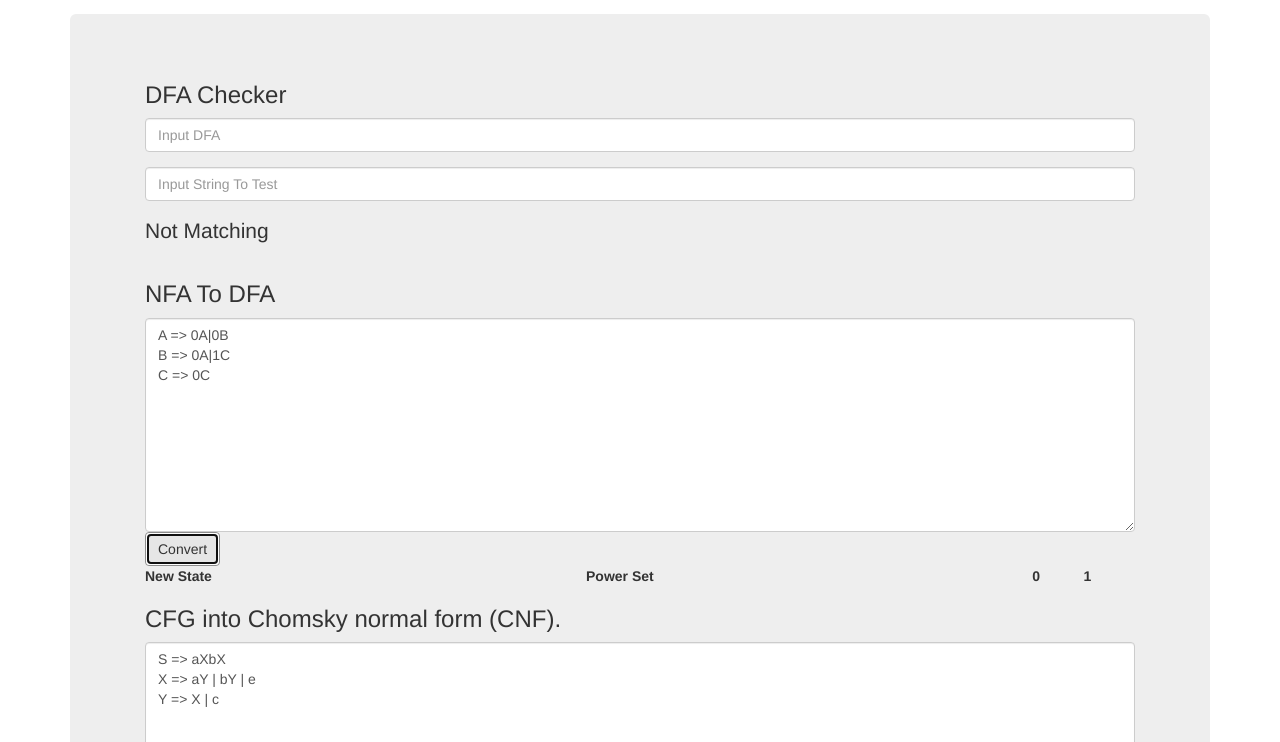
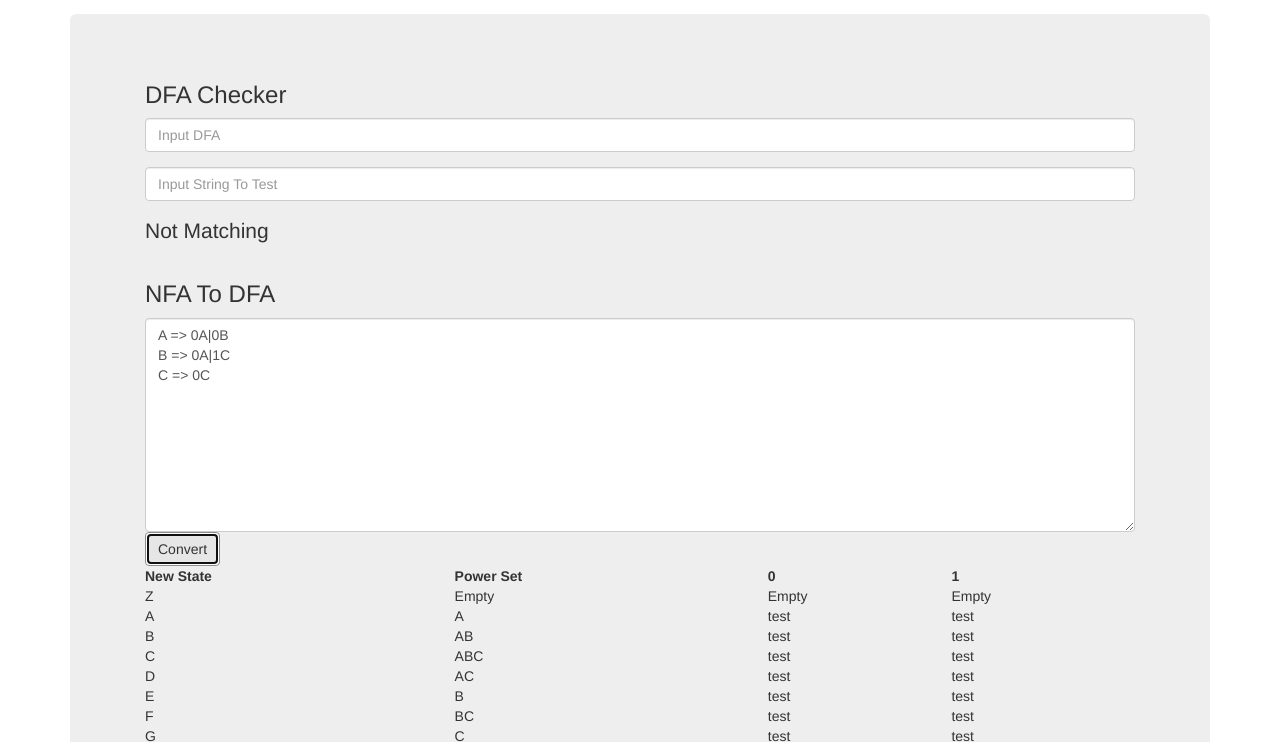
Before and after one commit to HiiYL/Finite-State-Machine-Simulator, a plain HTML site: page index.html in a window 1280 px wide. Both pictures are taken after a click on the button "Convert". Shown: the part 58-800 px from the top of the page. Drawn offline with nearby package versions, Linux system fonts and the light colour scheme.

Commit message:
solved a bug in recursive function that occurs due to git pull

```diff
--- a/index.html
+++ b/index.html
@@ -104,6 +104,7 @@
   // for NFA DFA Conversion
   var powerSets = [];
   var powerSetsNumberGlobal = 0;
+  var statesInput = new Object();
   //default call
   $("#inputCFG").val("A => 0A|0B \nB => 0A|1C \nC => 0C");
   $("#inputCFG").on('input',function(){
@@ -153,8 +154,9 @@
     // powerSets.push("Z");
     var statesInString = states.join('');
     statesInString = statesInString.substring(0, numLines); //take the old states only
+    alert(powerSetsNumberGlobal);
+    string_recursive("",statesInString);
 
-    string_recursive("",statesInString);
     powerSets.sort();
     // alert(powerSets);
     /***************************/
@@ -165,6 +167,7 @@
     var zeroArray = [];
     var oneArray = [];
     var startLine = 0;
+
     for (i = 0; i < numLines; i++) {
         var endLine = lines.indexOf(",", startLine);
         if(endLine == -1)
@@ -182,10 +185,9 @@
           {
             oneArray.push(lines[j+1]);
           }
-
         }
         startLine = endLine+1;
-        alert(zeroArray);
+
     }
 
     /************************************/
@@ -228,8 +230,10 @@
   function string_recursive($output, $leftOvers){
       if($leftOvers.length == 0 && $output!="")
       {
+
           powerSets.push($output);
           // $("#output").text(powerSets);
+
       }
       else if(powerSets.length == powerSetsNumberGlobal)
       {
@@ -237,8 +241,8 @@
       }
       else
       {
-          string_recursive($powerSetNumber ,$output + $leftOvers.charAt(0), $leftOvers.substring(1, $leftOvers.length));
-          string_recursive($powerSetNumber ,$output, $leftOvers.substring(1, $leftOvers.length));
+          string_recursive($output + $leftOvers.charAt(0), $leftOvers.substring(1, $leftOvers.length));
+          string_recursive($output, $leftOvers.substring(1, $leftOvers.length));
       }
 
   }
```
